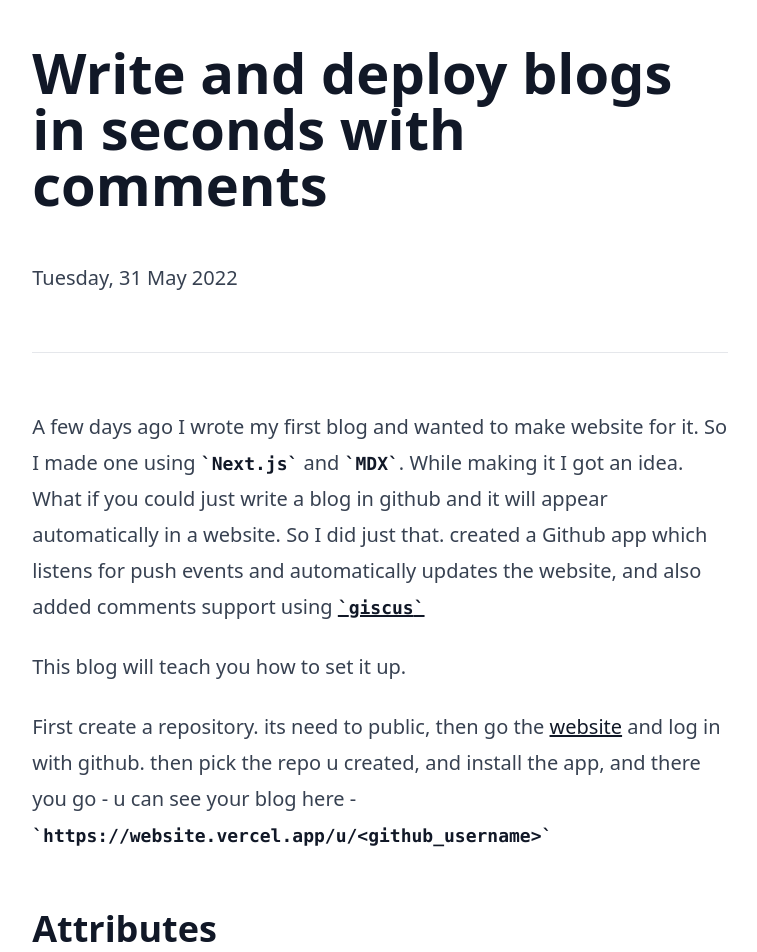
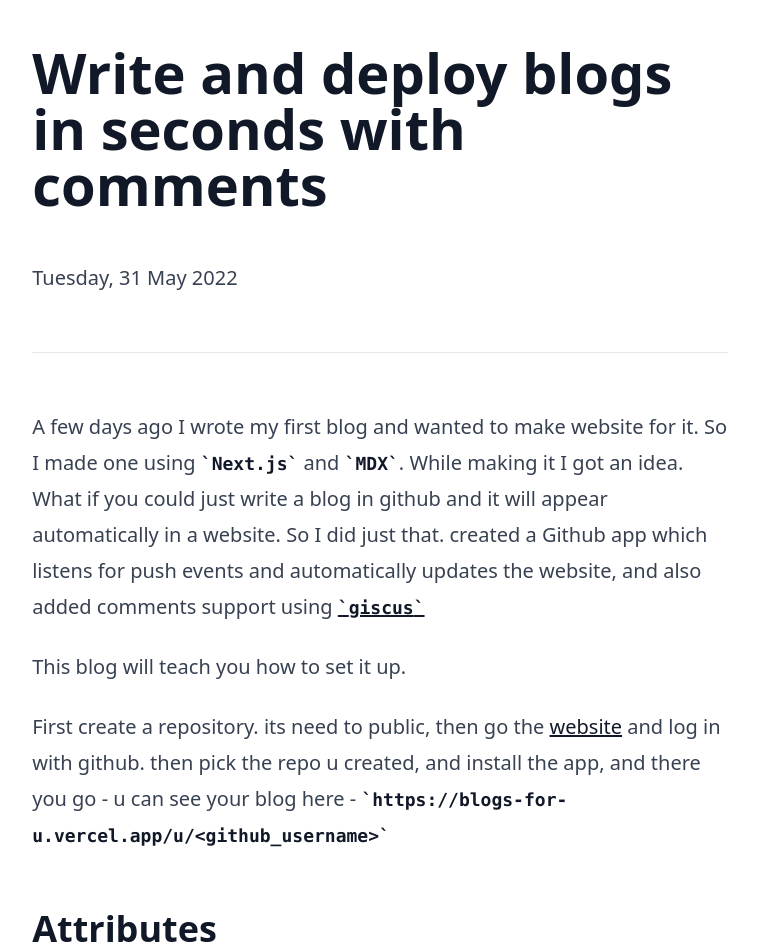
Before and after one commit to yxshv/blog, a Next.js app: page /blogs/write-blogs-seconds in a window 1280 px wide. Shown: the top 952 px of the page, without its empty margins (260-1017 px from the left). Built offline with nearby package versions, Linux system fonts and the light colour scheme; no server answers; the database is empty.

Commit message:
Update write-blogs-seconds.mdx

```diff
--- a/pages/blogs/write-blogs-seconds.mdx
+++ b/pages/blogs/write-blogs-seconds.mdx
@@ -17,7 +17,7 @@ A few days ago I wrote my first blog and wanted to make website for it. So I mad
 
 This blog will teach you how to set it up.
 
-First create a repository. its need to public, then go the [website](https://website.vercel.app) and log in with github. then pick the repo u created, and install the app, and there you go - u can see your blog here - `https://website.vercel.app/u/<github_username>`
+First create a repository. its need to public, then go the [website](https://blogs-for-u.vercel.app/) and log in with github. then pick the repo u created, and install the app, and there you go - u can see your blog here - `https://blogs-for-u.vercel.app/u/<github_username>`
 
 ## Attributes
 You can add attributes like this
```
